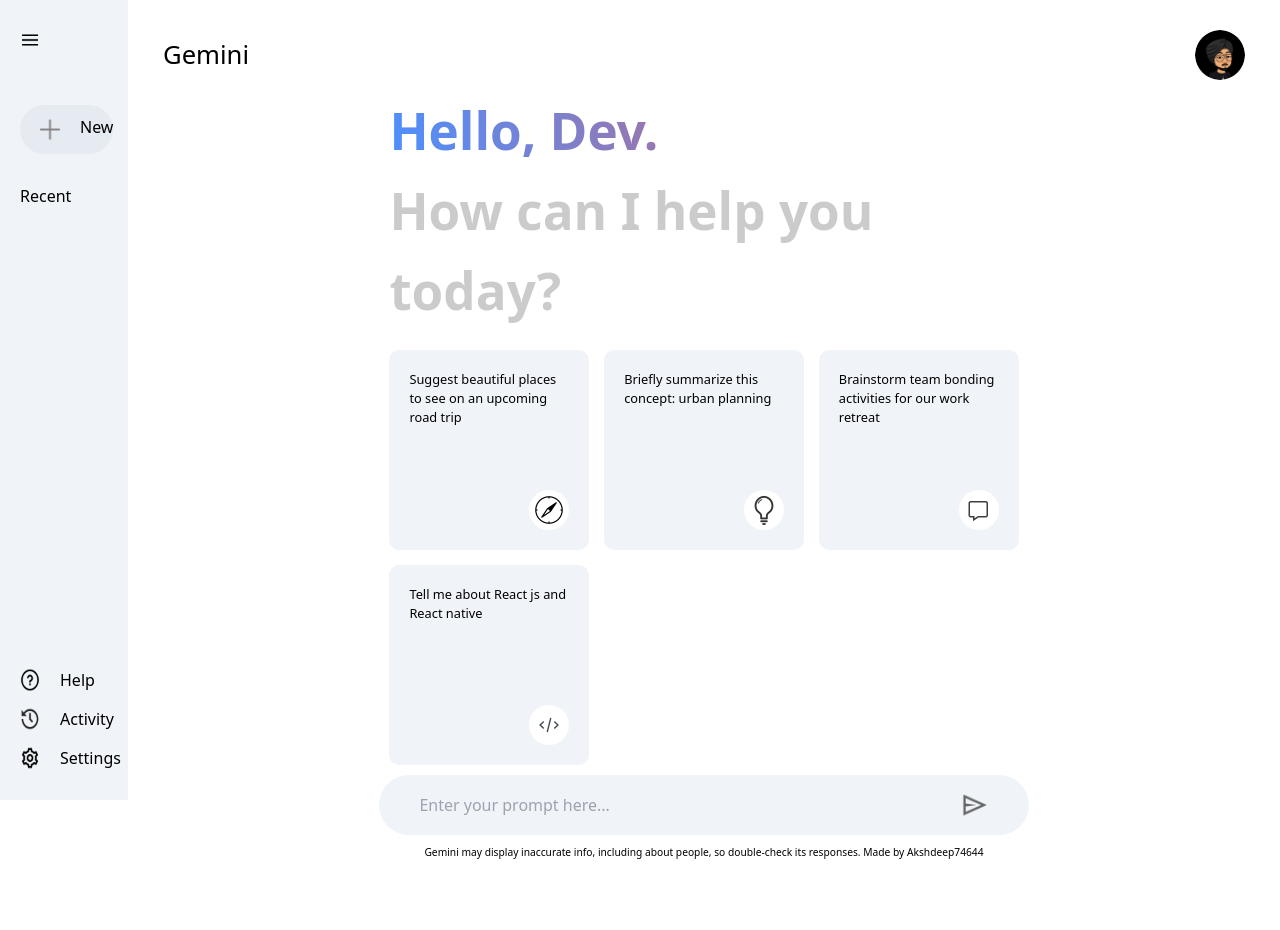
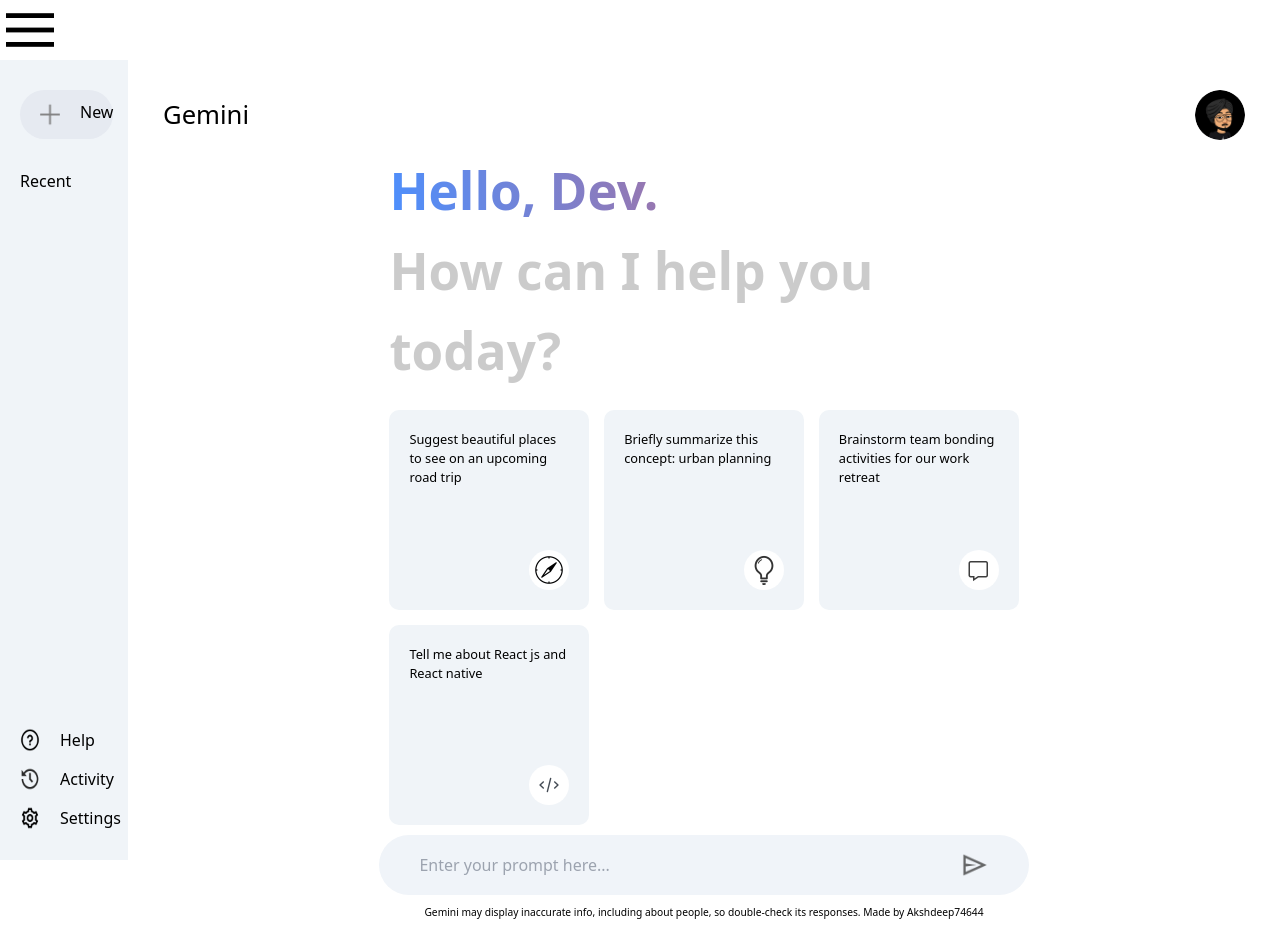
Before and after one commit to Akshdeep74644/gemini_2.0, a React (Vite) app: page / in a window 1280 px wide. Before the commit the page ends 870 px from the top, so only its background shows below. Built offline with nearby package versions, Linux system fonts and the light colour scheme.

Commit message:
Sidebar.jsx

```diff
--- a/src/Components/SideBar/Sidebar.jsx
+++ b/src/Components/SideBar/Sidebar.jsx
@@ -5,11 +5,17 @@
 
 function Sidebar() {
   const {prevprompt, setrecentPrompt, onSent} = useContext(Context)
+
+  const sideBar = document.querySelector(".sidebar")
+
+  const burgerBtn = ()=>{
+    sideBar.classList.toggle("active");
+  }
   return (
     <>
+       <img className="menu" onClick={burgerBtn} src={assets.menu_icon} alt="" />
       <div className="sidebar">
         <div className="top_section">
-          <img className="menu " src={assets.menu_icon} alt="" />
           <div className="new_chat">
             <img src={assets.plus_icon} alt="" />
             <p>New </p>
```
